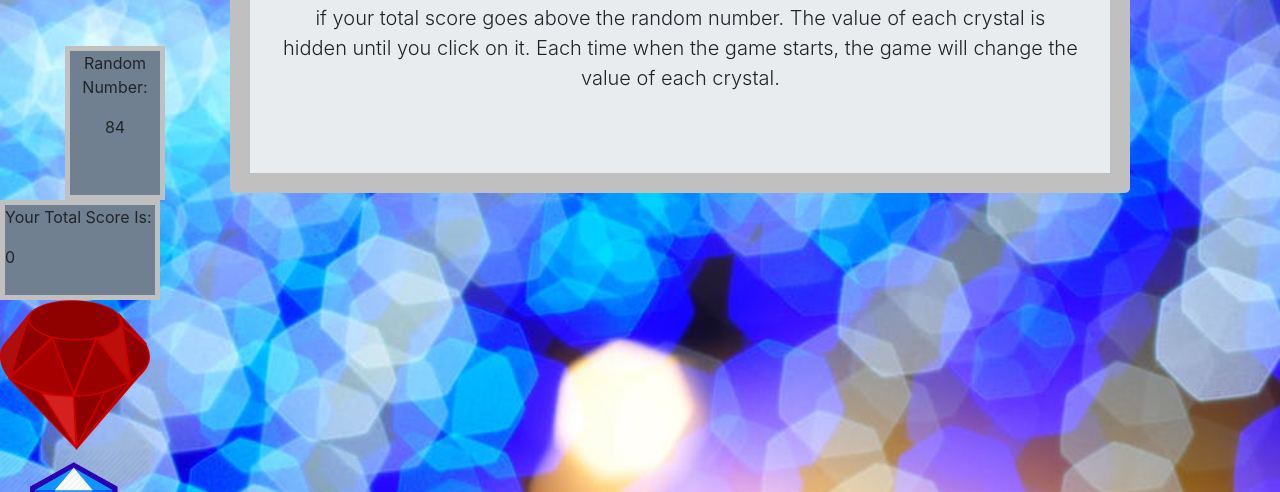
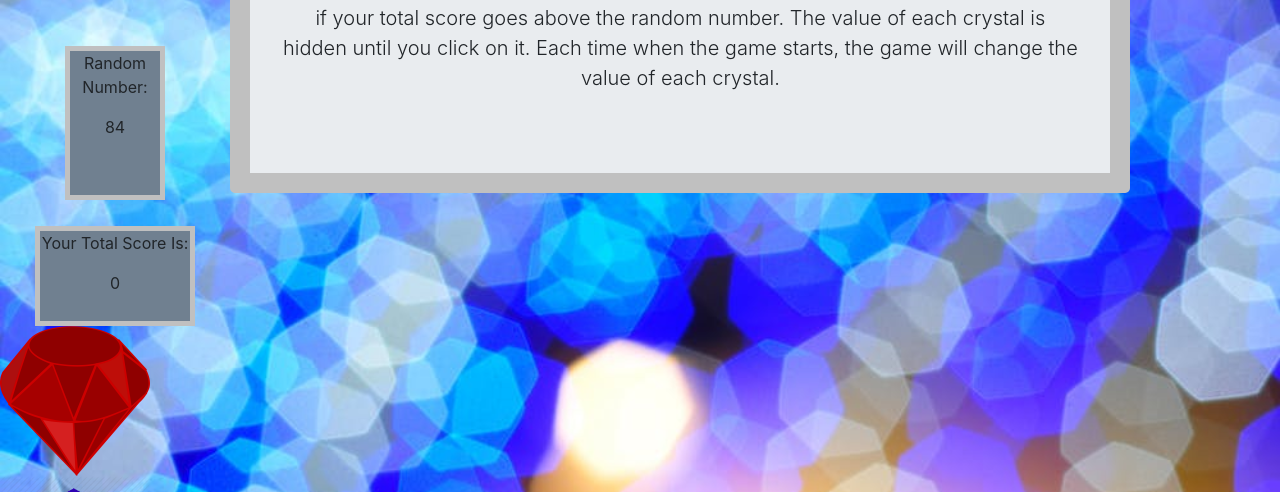
Before and after one commit to Ericv0801/Crystal-Collector, a plain HTML site: page index.html in a window 1280 px wide. Shown: the part 308-800 px from the top of the page. Drawn offline with nearby package versions, Linux system fonts and the light colour scheme.

Commit message:
fixed total score div

```diff
--- a/assets/css/style.css
+++ b/assets/css/style.css
@@ -51,4 +51,8 @@ line-height: 25px;}
 .totalScore{background-color: slategray;
     border: 5px solid silver;
 padding-bottom: 10px;
-width: 160px;}
+width: 160px;
+text-align: center;
+margin-left: 35px;
+margin-top: 2%
+}
```
